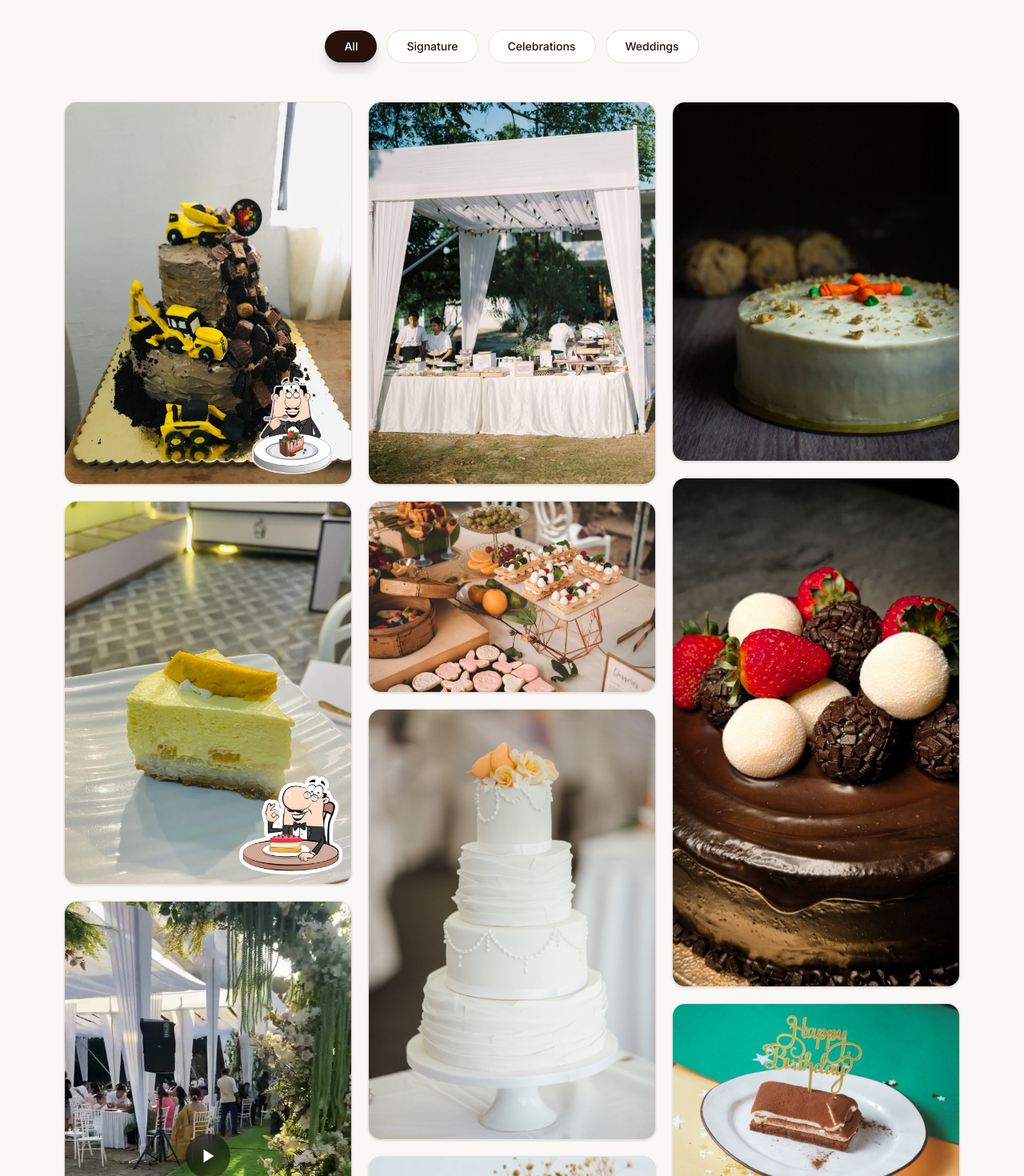
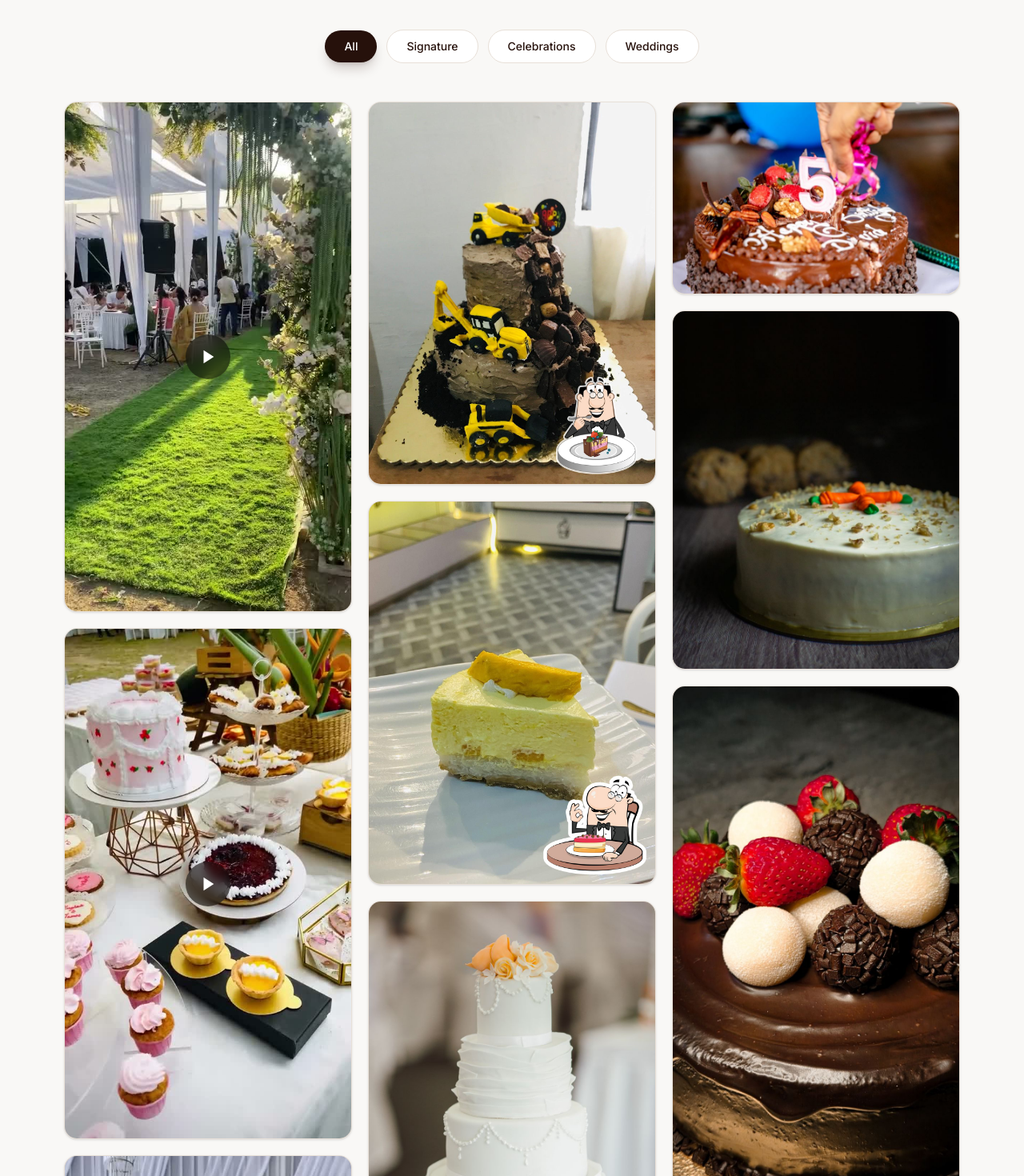
Before and after one commit to debbarmachopreng7-crypto/AKRI-BAKES, a Next.js app: page /AKRI-BAKES/gallery in a window 1280 px wide. Shown: the part 700-2170 px from the top of the page at 80% size. Built offline with nearby package versions, Linux system fonts and the light colour scheme; no server answers; a web font is replaced by a local one.

Commit message:
Move wedding media to top of gallery showcase

```diff
--- a/app/gallery/page.js
+++ b/app/gallery/page.js
@@ -13,9 +13,6 @@ const c = (num) => `${ASSET_PREFIX}/products/celebration-${num}.jpg`;
 const w = (name) => `${ASSET_PREFIX}/gallery/wedding/${name}`;
 
 const allItems = [
-  // Signature
-  { title: "Signature Chocolate Cake", category: "Signature", image: g("signature-chocolate-cake") },
-  { title: "Signature Cheesecake", category: "Signature", image: g("signature-cheesecake") },
   // Weddings — real moments from @akribakes
   { title: "Anung & Joel", category: "Weddings", video: w("wedding-anung-joel.mp4"), image: w("wedding-anung-joel-poster.jpg"), note: "30 sec" },
   { title: "A Memorable Outdoor Wedding", category: "Weddings", video: w("wedding-reception.mp4"), image: w("wedding-reception-poster.jpg"), note: "30 sec" },
@@ -26,6 +23,9 @@ const allItems = [
   { title: "Wedding Dessert Counter", category: "Weddings", image: w("wedding-guest-desserts.jpg") },
   { title: "Serving Sweetness", category: "Weddings", image: w("wedding-dessert-spread.jpg") },
   { title: "Wedding Dessert Lineup", category: "Weddings", image: w("wedding-dessert-lineup.jpg") },
+  // Signature
+  { title: "Signature Chocolate Cake", category: "Signature", image: g("signature-chocolate-cake") },
+  { title: "Signature Cheesecake", category: "Signature", image: g("signature-cheesecake") },
   // Celebrations — real Akri Bakes cakes
   { title: "Church Celebration", category: "Celebrations", image: g("church-1") },
   { title: "Seasonal Feature", category: "Celebrations", image: g("seasonal-1") },
```
